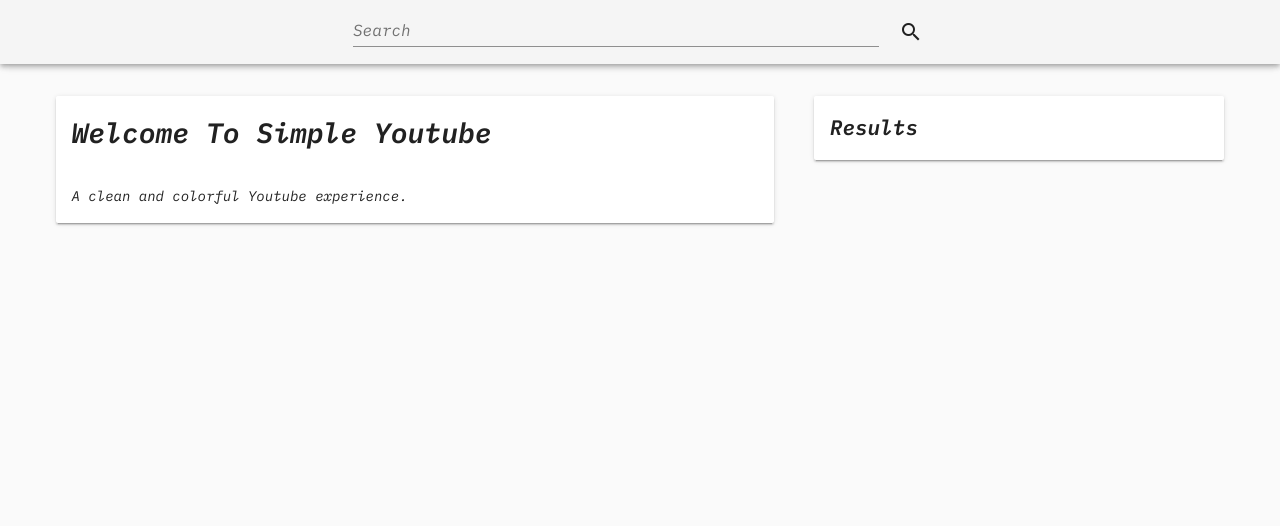
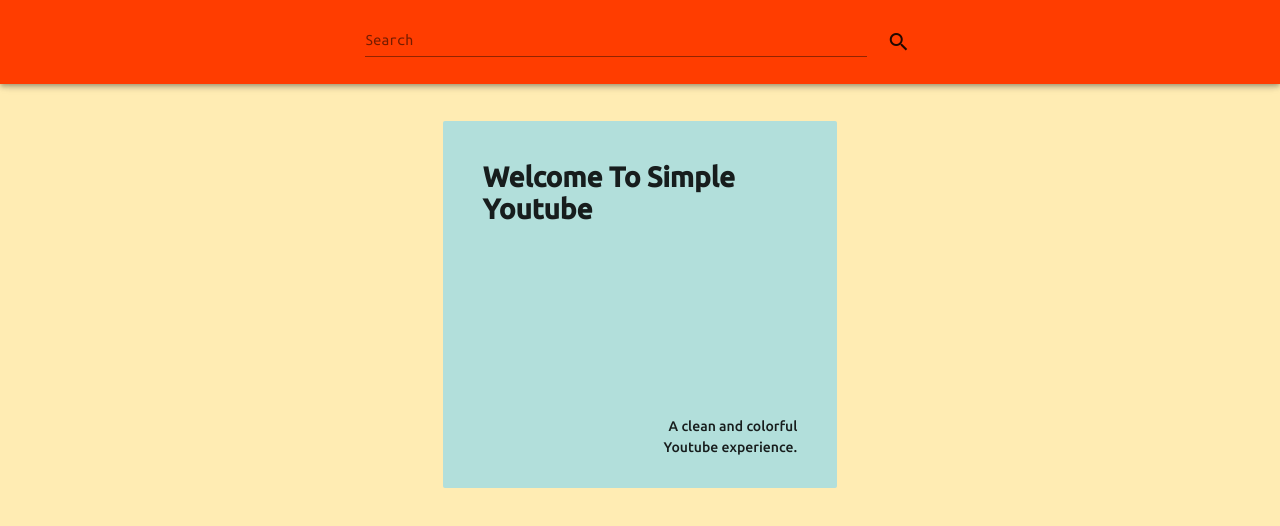
Before and after one commit to buildingsareheavy/youtube-api-vue, a Vue app: page / in a window 1280 px wide. Shown: the top 526 px of the page. Built offline with nearby package versions, Linux system fonts and the light colour scheme.

Commit message:
Added more styling via Vuetify and vue-scrollto functionality

```diff
--- a/package.json
+++ b/package.json
@@ -9,8 +9,10 @@
   },
   "dependencies": {
     "axios": "^0.18.0",
+    "moment": "^2.24.0",
     "vue": "^2.6.6",
     "vue-axios": "^2.1.4",
+    "vue-scrollto": "^2.15.0",
     "vuetify": "^1.5.14"
   },
   "devDependencies": {
--- a/src/App.vue
+++ b/src/App.vue
@@ -2,13 +2,9 @@
   <v-app>
     <SearchBar v-on:termChange="onTermChange"></SearchBar>
     <v-layout row wrap mt-5 pt-5 mx-4>
-      <v-spacer></v-spacer>
       <VideoDetail v-bind:video="selectedVideo"></VideoDetail>
-      <v-spacer></v-spacer>
-      <VideoList v-bind:videos="videos" v-on:videoSelect="onVideoSelect"></VideoList>
-      <v-spacer></v-spacer>
+      <VideoList id="results" v-bind:videos="videos" v-on:videoSelect="onVideoSelect"></VideoList>
     </v-layout>
-    <SearchHistory/>
   </v-app>
 </template>
 
@@ -17,22 +13,21 @@
 import SearchBar from "./components/SearchBar";
 import VideoList from "./components/VideoList";
 import VideoDetail from "./components/VideoDetail";
-import SearchHistory from "./components/SearchHistory";
 const API_KEY = "AIzaSyA0hi0QYO7plQZp5gynU36p39gmJUqkeXU";
+import VueScrollTo from 'vue-scrollto'
 
 export default {
   name: "App",
   components: {
     SearchBar,
     VideoList,
-    VideoDetail,
-    SearchHistory
+    VideoDetail
   },
   data: function() {
     return {
       videos: [], // an array of objects, where every object represents one video
       selectedVideo: null
-    };
+    }
   },
   methods: {
     onVideoSelect: function(video) {
@@ -45,42 +40,37 @@
             key: API_KEY,
             type: "video",
             part: "snippet",
+            maxResults: "10",
             q: searchTerm // query
           }
         })
         .then(response => {
           this.videos = response.data.items; // response.data is the data from the api response, not the data we called above methods
-          console.log(response.data);
+          // console.log(response.data);
         });
+        VueScrollTo.scrollTo('#results', 800, {offset: -80 });
     }
   }
 };
 </script>
 
 <style lang="scss">
-@import url("https://fonts.googleapis.com/css?family=IBM+Plex+Mono:400i,400,600i,600&display=swap");
+@import url("https://fonts.googleapis.com/css?family=Ubuntu+Mono|Ubuntu:500&display=swap");
 #app {
   -webkit-font-smoothing: antialiased;
   -moz-osx-font-smoothing: grayscale;
-  color: #2c3e50;
-  font-family: "IBM Plex Mono", monospace;
-  p,
-  input,
-  label,
-  div {
-    font-family: "IBM Plex Mono", monospace;
-    font-style: italic;
-    font-weight: 400;
+  background: #FFECB3;
+  padding-top: 25px;
+  @media screen and (max-width: 959px) {
+    padding-top: 10px;
   }
   h1,
   h2,
-  h3,
-  h4,
-  h5,
-  h6 {
-    font-family: "IBM Plex Mono", monospace;
-    font-weight: 600;
-    font-style: italic;
+  .v-card__title {
+    font-family: "Ubuntu", sans-serif;
   }
 }
+div {
+  font-family: "Ubuntu Mono", monospace;
+}
 </style>
--- a/src/components/SearchBar.vue
+++ b/src/components/SearchBar.vue
@@ -1,26 +1,32 @@
 <template>
-  <v-toolbar fixed id="searchBar">
-    <v-spacer></v-spacer>
-    <v-text-field label="Search" v-on:keyup.enter="onInput" type="search" class="mt-3 pa-2"></v-text-field>
-    <v-btn icon class="search-button">
+  <v-toolbar fixed color="deep-orange accent-3" id="searchBar">
+    <v-spacer class="hidden-sm-and-down"></v-spacer>
+    <v-text-field label="Search" v-on:keyup.enter="onInput" v-model="searchTerm" type="search" class="mt-3 pa-2"></v-text-field>
+    <v-btn icon class="search-button" v-on:click="onInput">
       <v-icon>search</v-icon>
     </v-btn>
-    <v-spacer></v-spacer>
+    <v-spacer class="hidden-sm-and-down"></v-spacer>
   </v-toolbar>
 </template>
 
 <script>
 export default {
   name: "SearchBar",
+  data: function() {
+      return {
+      searchTerm: "",
+    }
+  },
   methods: {
-    onInput: function(event) {
-      this.$emit("termChange", event.target.value);
+    onInput: function() {
+      this.$emit("termChange", this.searchTerm);
     }
   }
 };
 </script>
 
 <style lang="scss" scoped>
-.search-button {
+#searchBar {
+  padding: 10px;
 }
 </style>
--- a/src/components/SearchHistory.vue
+++ /dev/null
@@ -1,14 +0,0 @@
-<template>
-  <div id="searchHistory">
-    <!-- <h1>SEARCH HISTORY</h1> -->
-  </div>
-</template>
-
-<script>
-export default {
-  name: "SearchHistory"
-};
-</script>
-
-<style lang="scss">
-</style>
--- a/src/components/VideoDetail.vue
+++ b/src/components/VideoDetail.vue
@@ -1,40 +1,47 @@
 <template>
   <!-- Added v-if="video" because it starts out as "null" -->
   <!-- It conditonally guards this data because it hasn't been loaded yet -->
-  <v-flex md7 mx-2 pb-4>
-    <v-flex sm12 v-if="video">
-      <v-card>
+  <v-flex md8 sm12 pb-4>
+    <v-flex mx-2 v-if="video">
+      <v-card flat color="teal lighten-4">
         <v-responsive :aspect-ratio="16/9">
           <iframe
+            class="pa-3"
             v-bind:src="videoURL"
             frameborder="0"
             allow="accelerometer; autoplay; encrypted-media; gyroscope; picture-in-picture"
             allowfullscreen
           ></iframe>
         </v-responsive>
-        <div>
-          <v-card-title>
+        <v-layout row wrap>
+        <v-flex sm6 class="pb-2 video-title">
+          <v-card-title class="pa-0 pl-4 pb-2">
             <h2 v-html="video.snippet.title"></h2>
           </v-card-title>
-          <v-card-text>
+          <p class="px-4">{{ video.snippet.channelTitle }} - <span style="display: inline-block;" class="" v-html="publishedTime"></span></p>
+          </v-flex>
+          <v-flex sm6>
+          <v-card-text class="pl-4 pt-0">
             <p>{{ video.snippet.description }}</p>
           </v-card-text>
-        </div>
+          </v-flex>
+        </v-layout>
       </v-card>
     </v-flex>
 
-    <v-flex sm12 v-else>
-      <v-card>
-        <v-card-title>
+    <v-flex class="offset-md6 md6 welcome" v-else>
+      <v-card flat color="teal lighten-4" class="mx-2 py-5 px-4">
+        <v-card-title class="py-5 d-block">
           <h1>Welcome To Simple Youtube</h1>
+          <p class="py-4"><span> A clean and colorful </span><span>Youtube experience.</span></p>
         </v-card-title>
-        <v-card-text>A clean and colorful Youtube experience.</v-card-text>
       </v-card>
     </v-flex>
   </v-flex>
 </template>
 
 <script>
+import moment from 'moment';
 export default {
   name: "VideoDetail",
   props: {
@@ -44,6 +51,10 @@
     videoURL: function() {
       const videoId = this.video.id.videoId;
       return "https://www.youtube.com/embed/" + videoId;
+    },
+    publishedTime: function() {
+      const pubTime = this.video.snippet.publishedAt;
+      return moment(pubTime).format('Do MMMM YYYY');
     }
   }
 };
@@ -54,4 +65,36 @@
   width: 100%;
   height: 100%;
 }
+.video-title {
+  @media screen and (min-width: 600px){
+    border-right: 2px solid #4FC3F7;
+  }
+  @media screen and (max-width: 599px){
+      p {
+        display: inline-block;
+        padding-bottom: 1rem;
+        border-bottom: 2px solid #4FC3F7;
+      }
+    margin-bottom: -1rem;
+  }
+}
+.welcome {
+  h1 {
+    line-height: 2.25rem;
+    padding-bottom: 12rem;
+    margin-top: -4rem;
+    @media screen and (max-width: 599px) {
+      padding-bottom: 5rem;
+    }
+  }
+  p {
+    max-width: 70%;
+    float: right;
+    text-align: right;
+    span {
+      display: inline-block;
+    }
+  }
+}
+
 </style>
--- a/src/components/VideoList.vue
+++ b/src/components/VideoList.vue
@@ -1,6 +1,7 @@
 <template>
-  <v-flex md4 mx-2>
-    <v-card>
+  <v-flex md4>
+    <v-flex mx-2>
+    <v-card flat color="amber" v-if="this.videos != false">
       <v-card-title>
         <h2>Results</h2>
       </v-card-title>
@@ -15,6 +16,7 @@
       ></VideoListItem>
     </transition-group>
   </v-flex>
+  </v-flex>
 </template>
 
 <script>
@@ -25,8 +27,10 @@
   components: {
     VideoListItem
   },
-  data: {
+  data: function() {
+    return {
     video: null
+    }
   },
   props: {
     videos: Array //validating that we are recieving an array from the parent
@@ -44,4 +48,16 @@
 li {
   padding: 0;
 }
+.list-enter,
+.list-leave-to {
+  opacity: 0;
+  transform: scale(1, 0);
+  transition: all 0.2s;
+}
+.list-enter-to {
+  opacity: 1;
+  transform: scale(1, 1);
+  transition: all 0.2s;
+  transition-delay: 0.5s;
+}
 </style>
--- a/src/components/VideoListItem.vue
+++ b/src/components/VideoListItem.vue
@@ -1,10 +1,10 @@
 <template>
   <li v-on:click="onVideoSelect">
-    <v-card hover>
-      <v-layout row wrap my-3>
+    <v-card flat hover color="amber lighten-2">
+      <v-layout row wrap>
         <v-flex xs6>
           <v-responsive>
-            <img v-bind:src="thumbnailUrl">
+            <img class="pa-3" v-bind:src="thumbnailUrl">
           </v-responsive>
         </v-flex>
         <v-flex xs6>
@@ -16,6 +16,8 @@
 </template>
 
 <script>
+import VueScrollTo from 'vue-scrollto'
+
 export default {
   name: "VideoListItem",
   props: {
@@ -29,6 +31,7 @@
   methods: {
     onVideoSelect: function() {
       this.$emit("videoSelect", this.video);
+      VueScrollTo.scrollTo('#app', 800, {offset: -80 });
     }
   }
 };
@@ -37,6 +40,19 @@
 <style lang="scss" scoped>
 li {
   list-style: none;
+  border-top: 2px solid #FFB300; // amber darken-1
+  &:first-of-type {
+    border-top: 2px solid #FFC107; // amber
+  }
+  &:hover {
+    border-top: 2px solid #ffd54f; // amber lighten-2
+    div {
+    z-index: 1;
+    }
+  }
+}
+.v-card--hover:hover {
+  box-shadow: 0 5px 5px -3px #ffc400,0 8px 10px 1px rgba(0,0,0,0.25),0 3px 14px 2px #FFB300
 }
 img {
   width: 100%;
--- a/src/main.js
+++ b/src/main.js
@@ -2,12 +2,16 @@
 import App from './App.vue';
 import Vuetify from 'vuetify';
 import 'vuetify/dist/vuetify.min.css';
+import VueScrollTo from 'vue-scrollto'
 
 Vue.config.productionTip = false;
 
+Vue.use(VueScrollTo);
 Vue.use(Vuetify, {
   iconfont: 'mdi',
-  theme: {},
+  theme: {
+    primary: '#212121',
+  },
 });
 
 new Vue({
```
Also changed, not shown: 2 other files (tests, documents, lock files or other folders).
